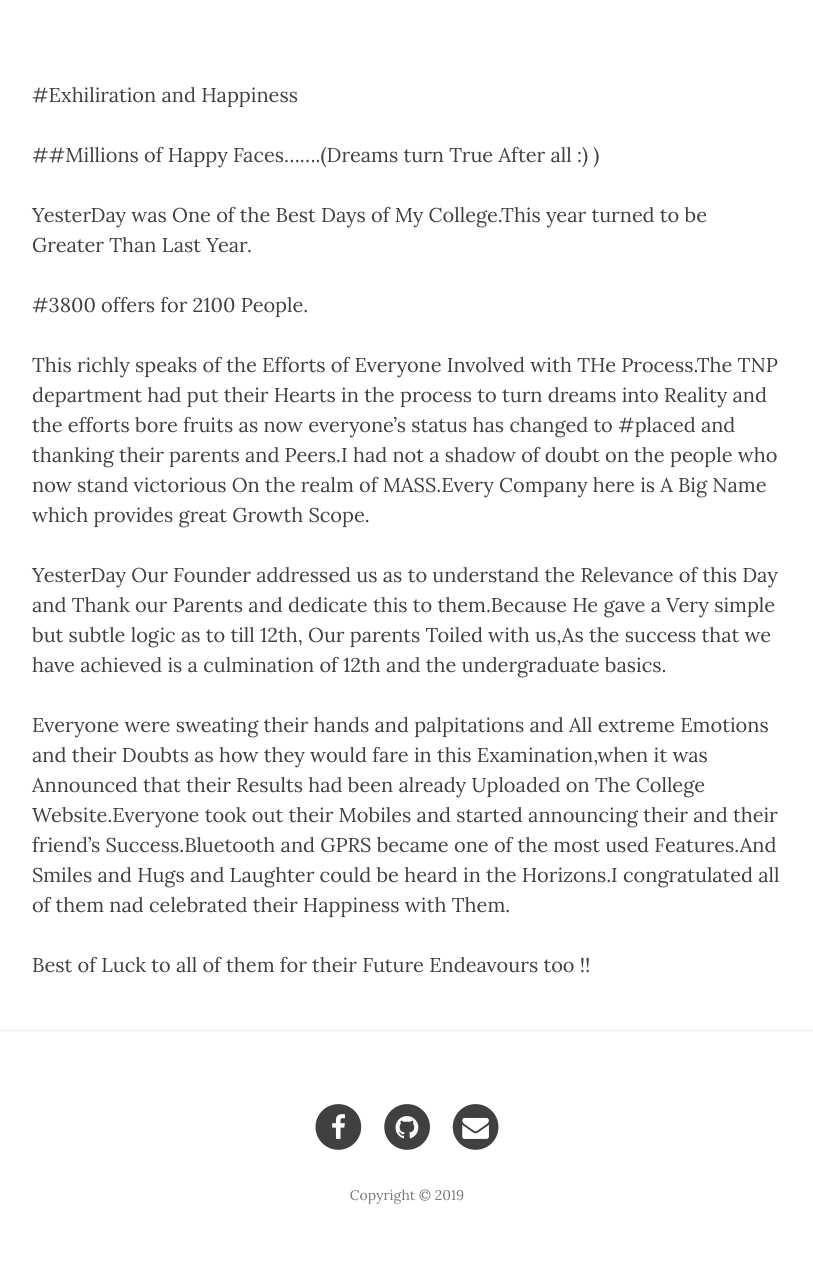
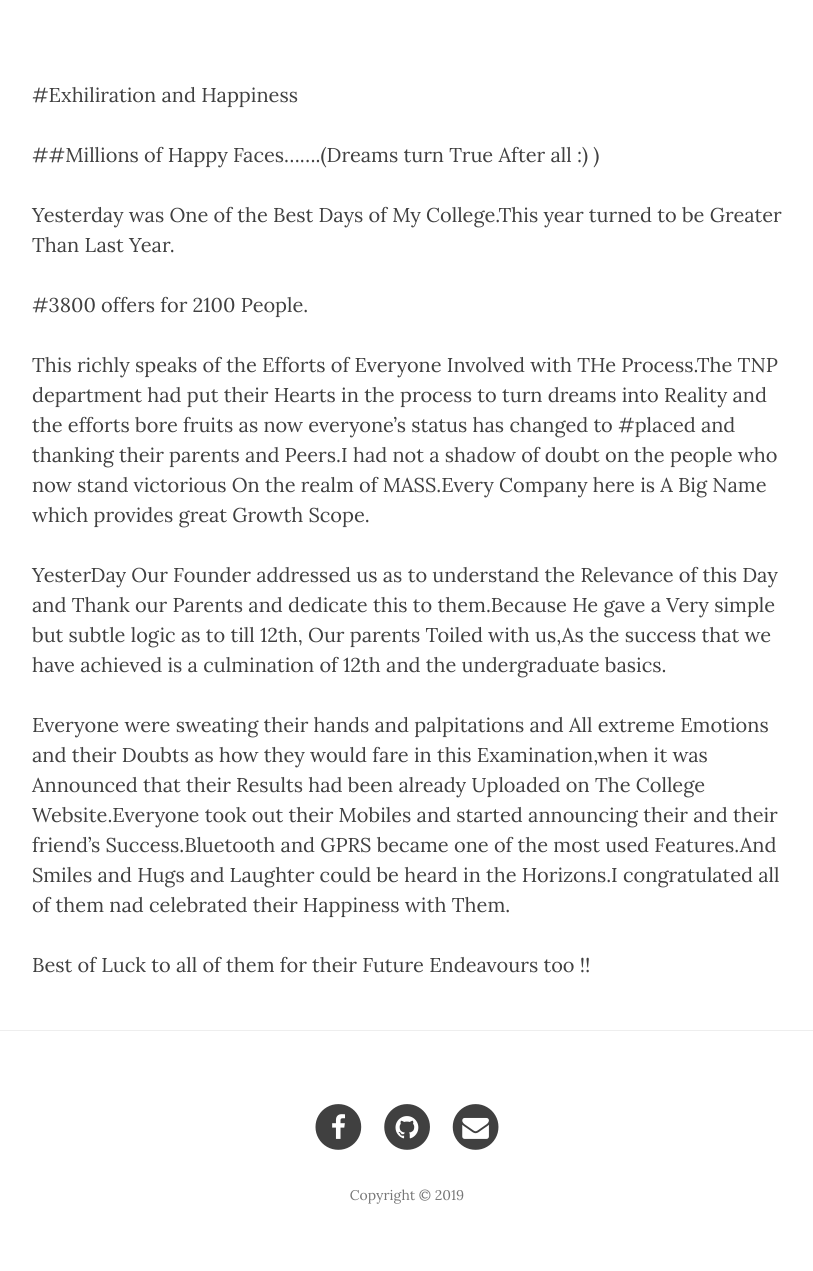
Before and after one commit to aakashkumar5069/jekyll_blog, a Jekyll site: the page built from _posts/2015-09-17-Exhiliration-And-Happiness.md, in a window 1280 px wide. Shown: the part 536-1807 px from the top of the page, without its empty margins (233-1046 px from the left). Built offline with Jekyll 4.4.1, drawn with Linux system fonts in a browser that asks for light colours; nearby versions of some CDN libraries.

```diff
--- a/_posts/2015-09-17-Exhiliration-And-Happiness.md
+++ b/_posts/2015-09-17-Exhiliration-And-Happiness.md
@@ -10,7 +10,7 @@
 
 ##Millions of Happy Faces.......(Dreams turn True After all :) )
 
-YesterDay was One of the Best Days of My College.This year turned to be Greater Than Last Year.
+Yesterday was One of the Best Days of My College.This year turned to be Greater Than Last Year.
 
 #3800 offers for 2100 People.
 
```
Also changed, not shown: _posts/2015-08-03-First-Try-Happiness.md (+1 -1 lines), _posts/2015-08-07-The-Broken-Dream.md (+1 -1 lines).
